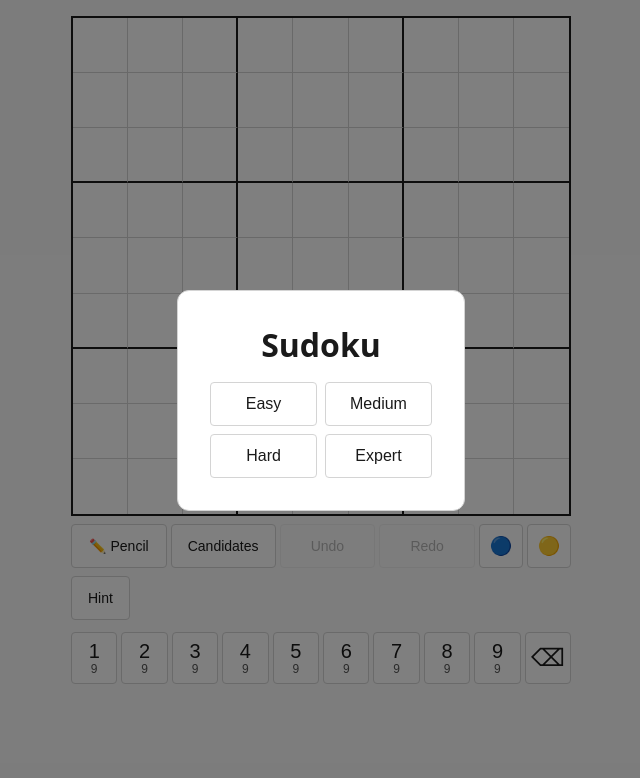
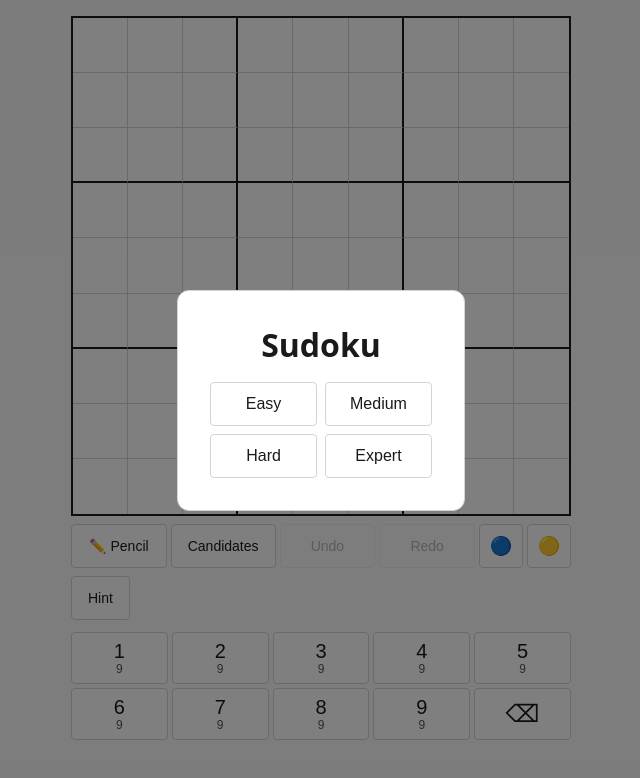
Before and after one commit to TheDleo/my-sudoku, a React (Vite) app: page / in a window 1280 px wide. Shown: the top 778 px of the page, without its empty margins (319-959 px from the left). Built offline with nearby package versions, Linux system fonts and the light colour scheme.

Commit message:
feat(ui): split NumberPad into two rows for larger tap targets

```diff
--- a/src/game/NumberPad.css
+++ b/src/game/NumberPad.css
@@ -1,8 +1,14 @@
 .number-pad {
   display: flex;
+  flex-direction: column;
   width: min(100%, 500px);
   gap: 4px;
   margin-top: 12px;
+}
+
+.number-pad__row {
+  display: flex;
+  gap: 4px;
 }
 
 .number-pad__digit,
@@ -21,7 +27,7 @@
   font-size: clamp(1.125rem, 4vw, 1.25rem);
   line-height: 1;
   gap: 2px;
-  min-height: 44px;
+  min-height: 52px;
 }
 
 .number-pad__digit:disabled {
--- a/src/game/NumberPad.tsx
+++ b/src/game/NumberPad.tsx
@@ -3,7 +3,8 @@ import type { Digit } from '../types';
 import { useGameStore } from './store';
 import { getRemainingCounts } from './helpers';
 
-const DIGITS: Digit[] = [1, 2, 3, 4, 5, 6, 7, 8, 9];
+const ROW1: Digit[] = [1, 2, 3, 4, 5];
+const ROW2: Digit[] = [6, 7, 8, 9];
 
 export function NumberPad() {
   const cells = useGameStore((s) => s.cells);
@@ -26,9 +27,7 @@ export function NumberPad() {
     useGameStore.getState().eraseCell();
   };
 
-  return (
-    <div className="number-pad" onClick={(e) => e.stopPropagation()}>
-      {DIGITS.map((d) => (
+  const renderDigit = (d: Digit) => (
     <button
       key={d}
       className="number-pad__digit"
@@ -39,10 +38,17 @@ export function NumberPad() {
       <span className="number-pad__label">{d}</span>
       <span className="number-pad__count">{remaining[d]}</span>
     </button>
-      ))}
+  );
+
+  return (
+    <div className="number-pad" onClick={(e) => e.stopPropagation()}>
+      <div className="number-pad__row">{ROW1.map(renderDigit)}</div>
+      <div className="number-pad__row">
+        {ROW2.map(renderDigit)}
         <button className="number-pad__erase" aria-label="Erase" onClick={handleErase}>
           ⌫
         </button>
       </div>
+    </div>
   );
 }
```
Lines whose indentation alone changed are shown as unchanged.
